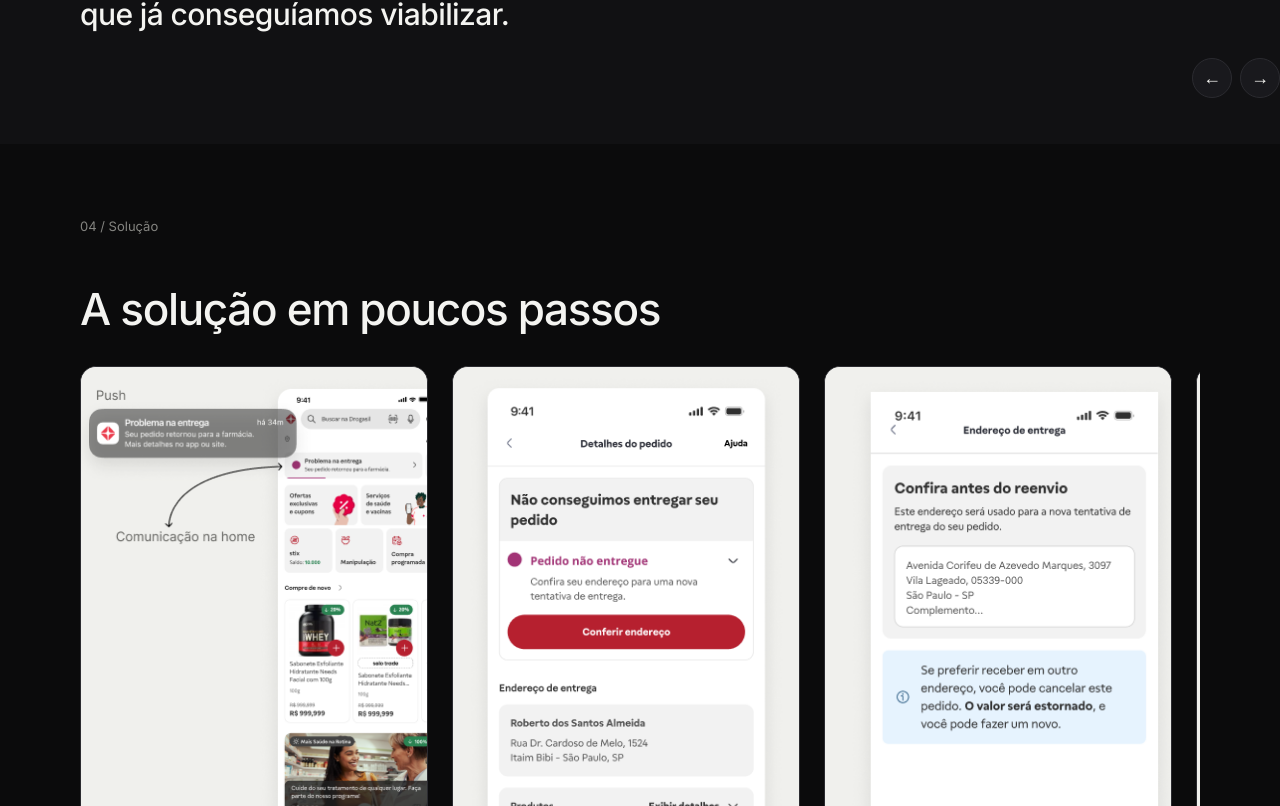
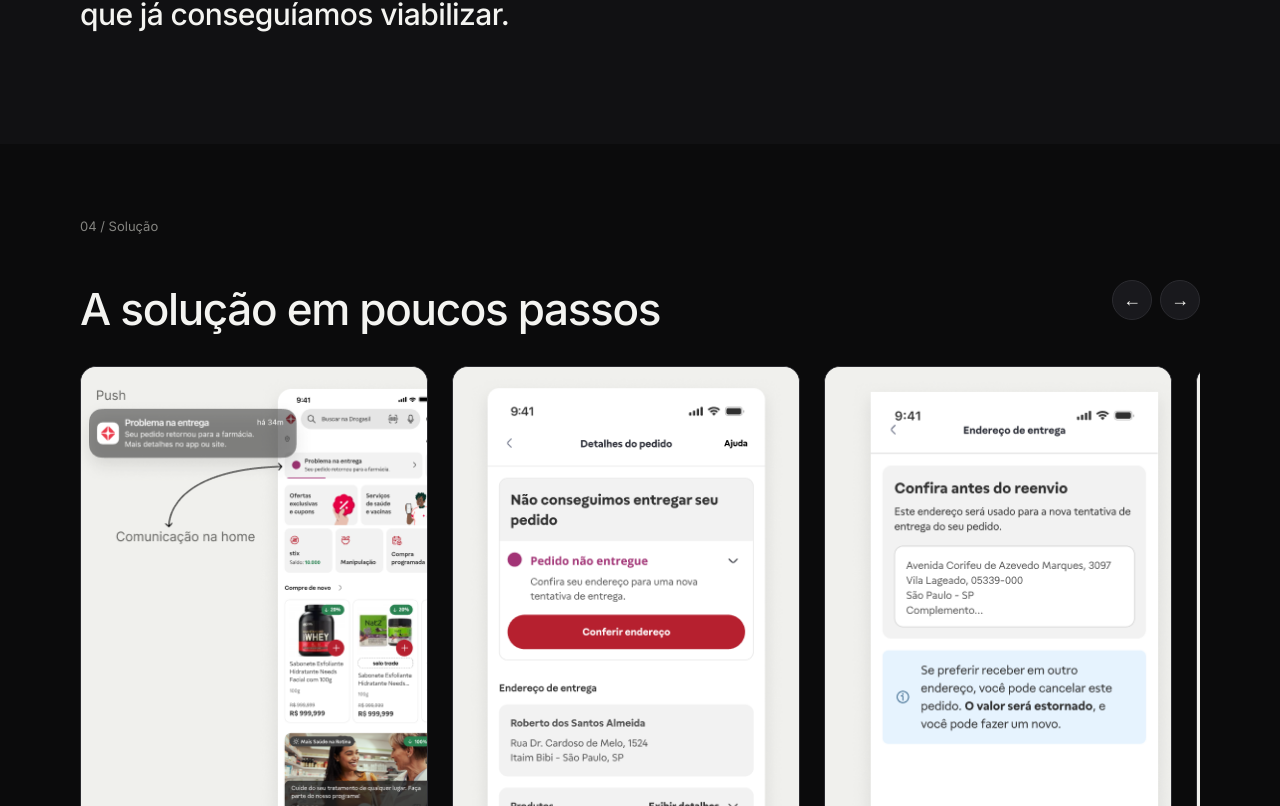
Before and after one commit to Wanderson-stech/wan-portfolio-designofc, a Next.js app: page /reenvio in a window 1280 px wide. Shown: the part 4294-5100 px from the top of the page. Built offline with nearby package versions, Linux system fonts and the light colour scheme.

Commit message:
fix: anchor solution carousel controls

```diff
--- a/app/globals.css
+++ b/app/globals.css
@@ -1006,11 +1006,10 @@ img { display: block; max-width: 100%; height: auto; }
   padding-bottom: 24px;
 }
 
-.reenvio-solution { position: relative; }
-
 .reenvio-solution > h2 { margin-top: 48px; }
 
 .reenvio-native-carousel {
+  position: relative;
   margin-top: 32px !important;
 }
 
```
